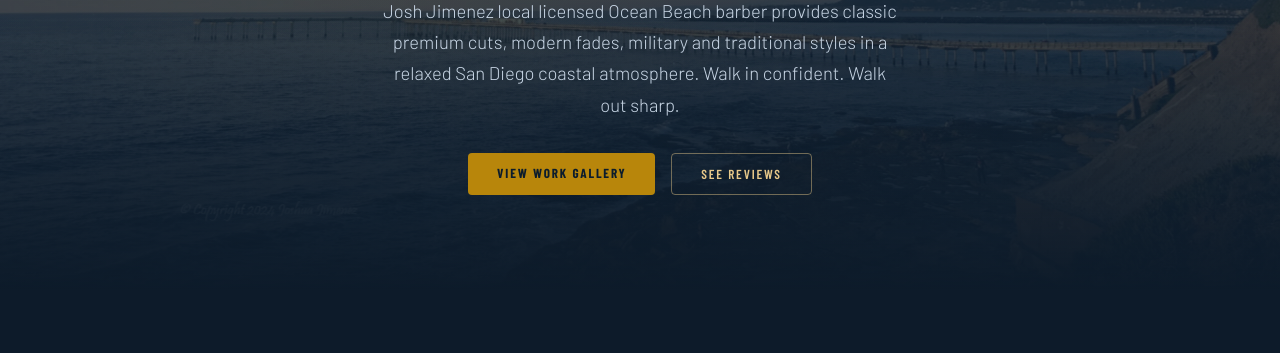
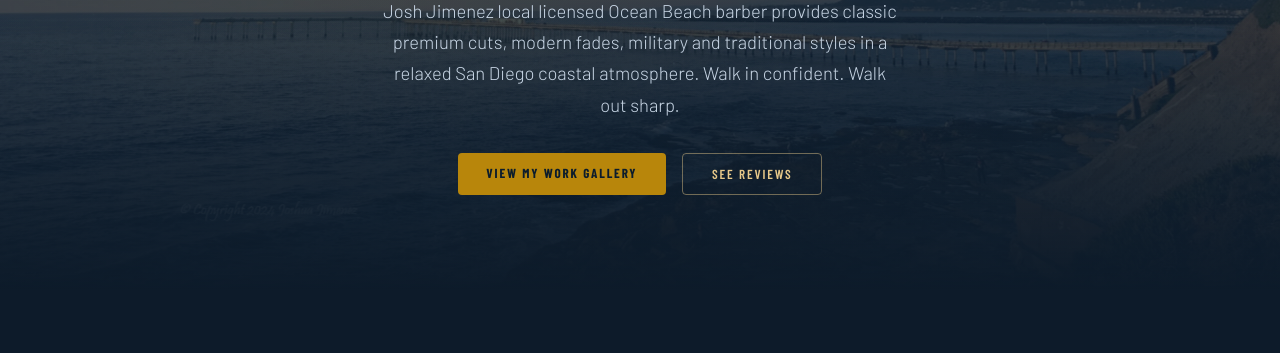
Before and after one commit to angelmotion/oceanbarber, a plain HTML site: page index.html in a window 1280 px wide. Shown: the part 428-781 px from the top of the page. Drawn offline with nearby package versions, Linux system fonts and the light colour scheme; a web font is replaced by a local one.

Commit message:
Update index.html

```diff
--- a/index.html
+++ b/index.html
@@ -748,7 +748,7 @@
             <p class="hero-eyebrow">oceanbarber &ensp;·&ensp; San Diego 92107</p>
             <h1>Where Style<br>Meets the <em>Ocean Barber</em></h1>
             <p class="hero-text">Josh Jimenez local licensed Ocean Beach barber provides classic premium cuts, modern fades, military and traditional styles in a relaxed San Diego coastal atmosphere. Walk in confident. Walk out sharp.</p>
-            <div class="hero-btns"> <a href="https://oceanbarber.us/ocean-beach-barber.html" target="_blank" class="btn-primary">View Work Gallery</a> <a href="#testimonials" class="btn-outline">See Reviews</a> </div>
+            <div class="hero-btns"> <a href="https://oceanbarber.us/ocean-beach-barber.html" target="_blank" class="btn-primary">View My Work Gallery</a> <a href="#testimonials" class="btn-outline">See Reviews</a> </div>
         </div>
     </section>
     <!-- ════════ SERVICES STRIP ════════ -->
```
